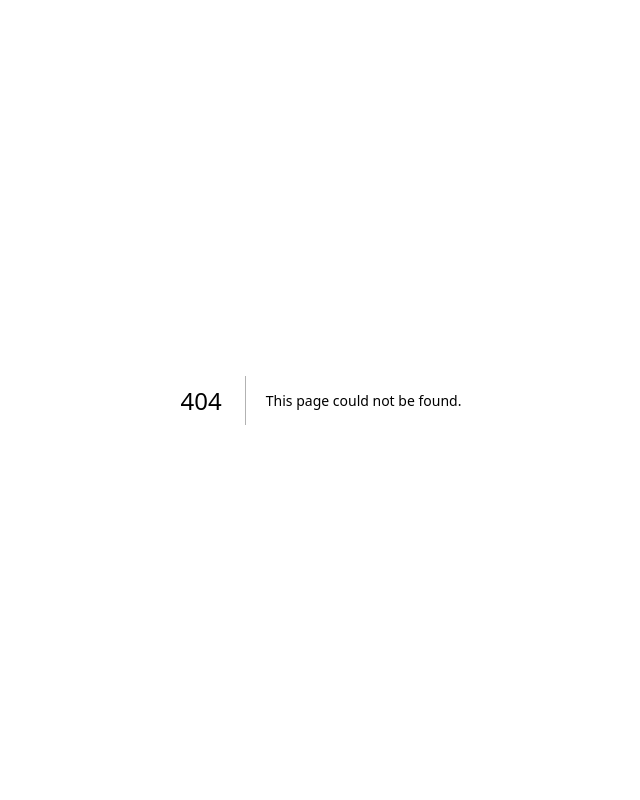
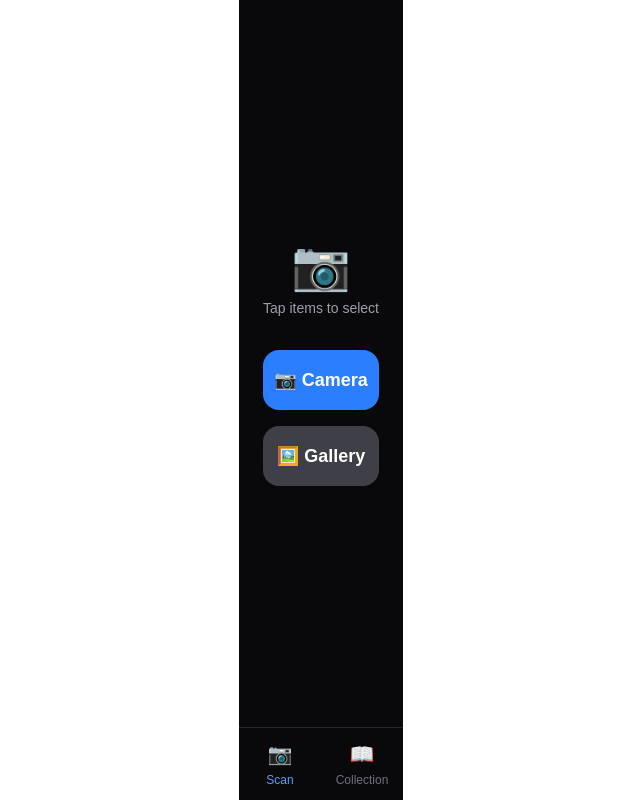
Before and after one commit to YeonSeong-Lee/sseuregi-king, a Next.js app: page /en/scan in a window 1280 px wide. Before the commit this address had no page. Shown: the whole page, without its empty margins (319-959 px from the left). Built offline with nearby package versions, Linux system fonts and the light colour scheme.

Commit message:
feat: scan page — 4-state flow capture → analyzing → overlay → video

```diff
--- /dev/null
+++ b/app/[locale]/scan/page.tsx
@@ -0,0 +1,91 @@
+// app/[locale]/scan/page.tsx
+'use client';
+import { useState, use } from 'react';
+import { useTranslations } from 'next-intl';
+import { CameraCapture } from '@/components/CameraCapture';
+import { ObjectOverlay } from '@/components/ObjectOverlay';
+import { VideoPlayer } from '@/components/VideoPlayer';
+import { useCollection } from '@/hooks/useCollection';
+import type { DetectedObject, Locale } from '@/types';
+
+type ScanState = 'capture' | 'analyzing' | 'overlay' | 'video';
+
+export default function ScanPage({ params }: { params: Promise<{ locale: string }> }) {
+  const { locale } = use(params);
+  const t = useTranslations();
+  const { unlock } = useCollection();
+
+  const [state, setState] = useState<ScanState>('capture');
+  const [imageBase64, setImageBase64] = useState('');
+  const [objects, setObjects] = useState<DetectedObject[]>([]);
+  const [selected, setSelected] = useState<DetectedObject[]>([]);
+  const [error, setError] = useState('');
+
+  async function handleCapture(base64: string) {
+    setImageBase64(base64);
+    setState('analyzing');
+    setError('');
+    try {
+      const res = await fetch('/api/analyze', {
+        method: 'POST',
+        headers: { 'Content-Type': 'application/json' },
+        body: JSON.stringify({ image: base64 }),
+      });
+      if (!res.ok) throw new Error('Analysis failed');
+      const data: { objects: DetectedObject[] } = await res.json();
+      setObjects(data.objects);
+      const validIds = data.objects.map(o => o.itemId).filter((id): id is string => id !== null);
+      if (validIds.length > 0) unlock(validIds);
+      setState('overlay');
+    } catch {
+      setError('Failed to analyze. Please try again.');
+      setState('capture');
+    }
+  }
+
+  if (state === 'capture') return (
+    <div className="flex flex-col items-center justify-center h-full px-6 gap-8">
+      <div className="text-center">
+        <div className="text-5xl mb-2">📷</div>
+        <p className="text-zinc-400 text-sm">{t('overlay.tap_hint')}</p>
+      </div>
+      {error && <p className="text-red-400 text-sm text-center">{error}</p>}
+      <CameraCapture onCapture={handleCapture}
+        cameraLabel={t('scan.camera')} galleryLabel={t('scan.gallery')} />
+    </div>
+  );
+
+  if (state === 'analyzing') return (
+    <div className="flex flex-col items-center justify-center h-full gap-4">
+      <div className="text-5xl animate-pulse">🔍</div>
+      <p className="text-white text-lg font-medium">{t('analyzing.label')}</p>
+    </div>
+  );
+
+  if (state === 'overlay') return (
+    <ObjectOverlay
+      imageBase64={imageBase64}
+      objects={objects}
+      locale={locale as Locale}
+      tapHint={objects.length === 0 ? t('overlay.no_items') : t('overlay.tap_hint')}
+      seeGuideLabel={t('scan.see_guide')}
+      onSeeGuide={sel => { setSelected(sel); setState('video'); }}
+    />
+  );
+
+  return (
+    <VideoPlayer
+      objects={selected}
+      locale={locale as Locale}
+      categoryLabels={{
+        recycling: t('categories.recycling'),
+        food: t('categories.food'),
+        general: t('categories.general'),
+        large: t('categories.large'),
+      }}
+      backLabel={t('video.back')}
+      noVideoLabel={t('video.no_video')}
+      onBack={() => setState('overlay')}
+    />
+  );
+}
```
